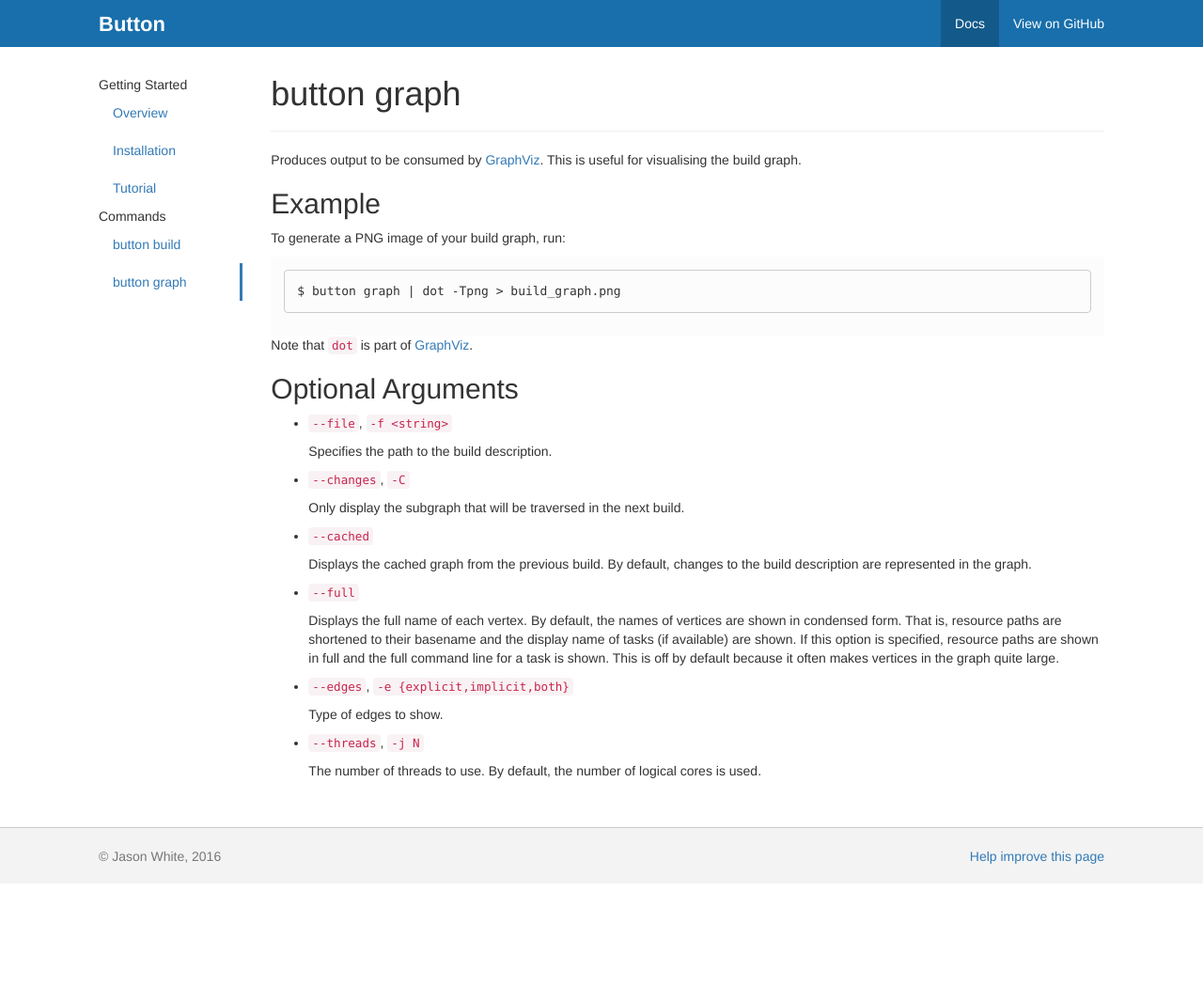
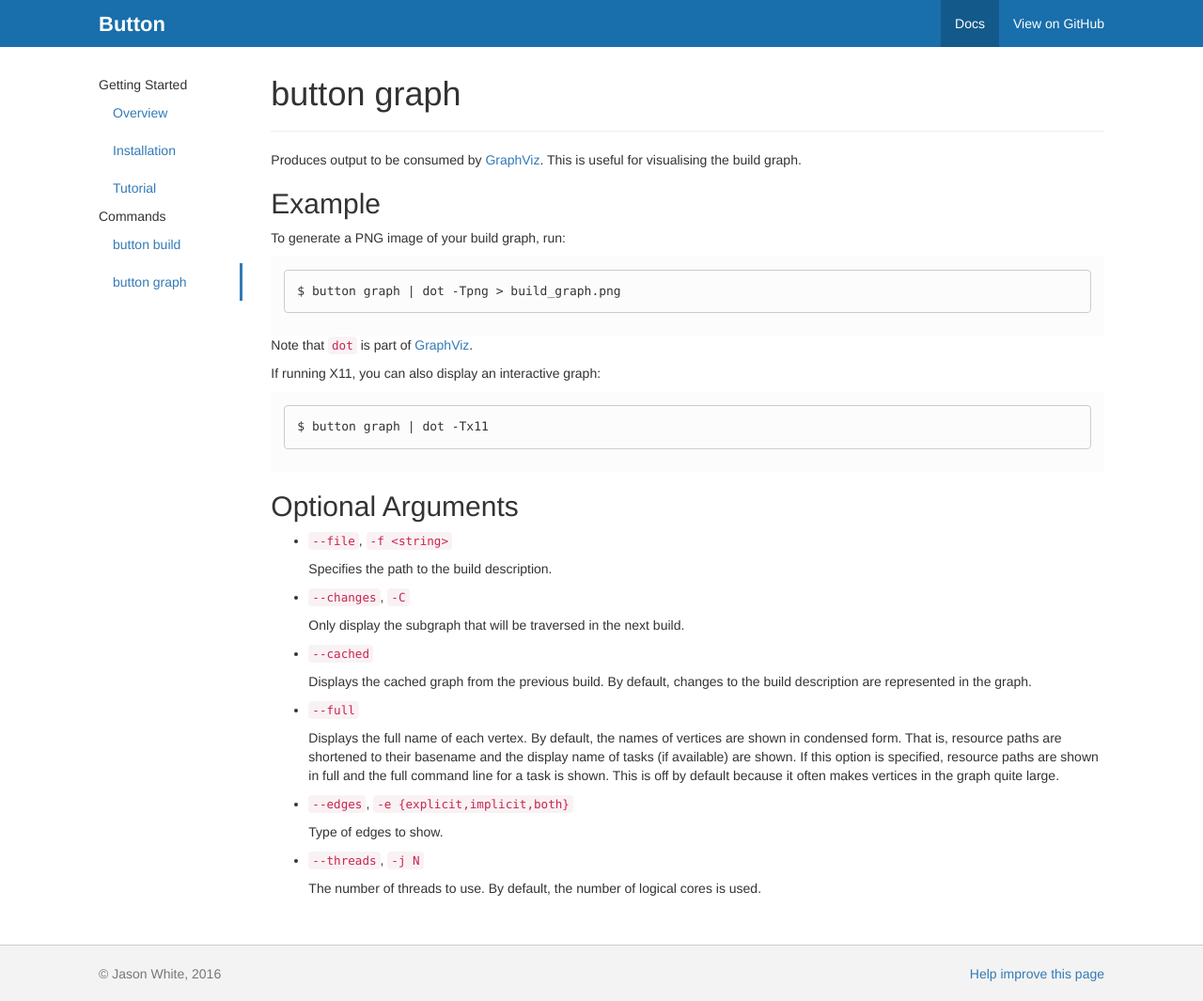
Before and after one commit to jasonwhite/button, a Jekyll site: the page built from docs/_docs/commands/graph.md, in a window 1280 px wide. Shown: the whole page at 94% size. Built offline with Jekyll 4.4.1, drawn with Linux system fonts in a browser that asks for light colours; nearby versions of some CDN libraries; before the commit the page ends 940 px from its top, so only the background shows below that.

Commit message:
Add another example for graph subcommand

```diff
--- a/docs/_docs/commands/graph.md
+++ b/docs/_docs/commands/graph.md
@@ -15,6 +15,10 @@ To generate a PNG image of your build graph, run:
     $ button graph | dot -Tpng > build_graph.png
 
 Note that `dot` is part of [GraphViz][].
+
+If running X11, you can also display an interactive graph:
+
+    $ button graph | dot -Tx11
 
 ## Optional Arguments
 
```
